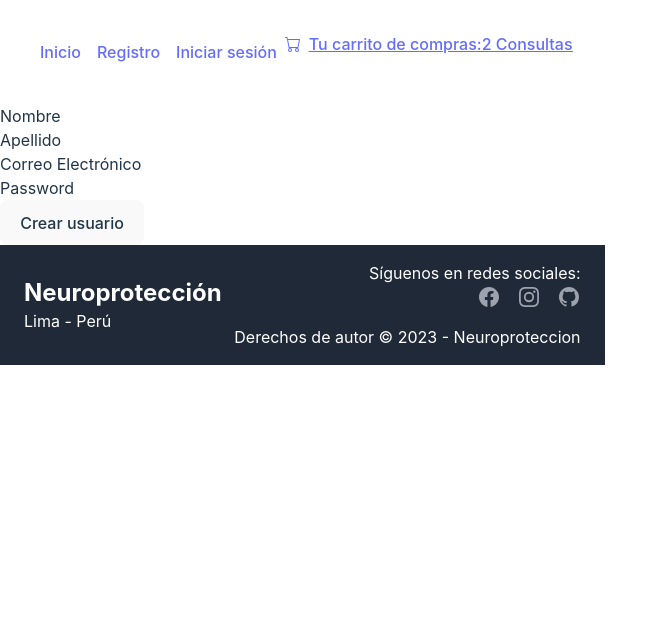
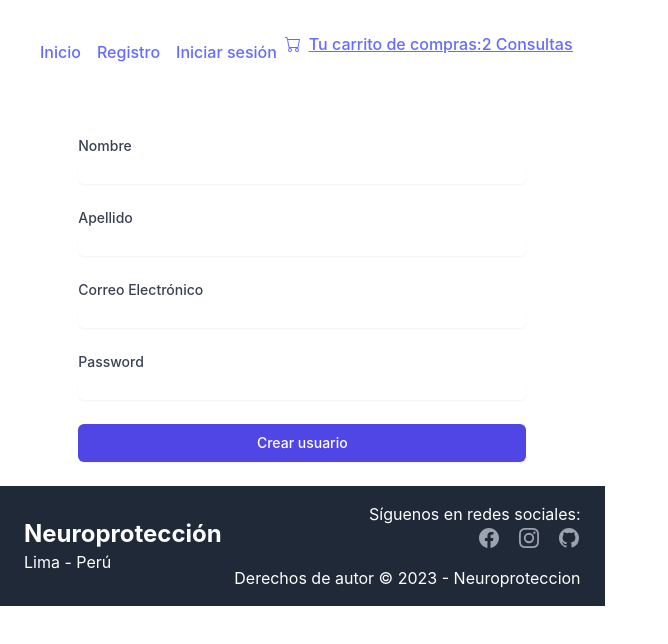
Before and after one commit to priscilaek/fullstack-proyecto5-pris, a React (Vite) app in the folder client/: page /registro in a window 1280 px wide. Shown: the top 644 px of the page, without its empty margins (0-668 px from the left). Built offline with nearby package versions, Linux system fonts and the light colour scheme; no server answers.

Commit message:
forms improving

```diff
--- a/client/package.json
+++ b/client/package.json
@@ -10,6 +10,8 @@
     "preview": "vite preview"
   },
   "dependencies": {
+    "@headlessui/react": "^1.7.17",
+    "@heroicons/react": "^2.0.18",
     "autoprefixer": "^10.4.16",
     "axios": "^1.6.2",
     "bootstrap-icons": "^1.11.2",
--- a/client/src/components/Layout/Header.jsx
+++ b/client/src/components/Layout/Header.jsx
@@ -4,6 +4,8 @@ import UserContext from "../../context/User/UserContext"
 import { useContext, useEffect, useState } from "react"
 import { Cart } from "react-bootstrap-icons"
 import { Helmet } from "react-helmet"
+//import { Dialog } from '@headlessui/react'
+//import { Bars3Icon, XMarkIcon } from '@heroicons/react/24/outline'
 
 function Header() {
   const [user, setUser] = useState({
--- a/client/src/pages/iniciar-sesion/index.jsx
+++ b/client/src/pages/iniciar-sesion/index.jsx
@@ -26,28 +26,40 @@ function Login() {
   }
 
   return (
-    <div>
-      <form onSubmit={handleSubmit}>
-        <div>
-          <label>Correo electrónico</label>
+    <div className="max-w-md mx-auto">
+      <form onSubmit={handleSubmit} className="bg-white shadow-md rounded px-8 pt-6 pb-8 mb-4">
+        <div className="mb-4">
+          <label className="block text-gray-700 text-sm font-bold mb-2" htmlFor="email">
+            Correo electrónico
+          </label>
           <input
             name="email"
             type="email"
             value={user.email}
             onChange={handleChange}
+            className="shadow appearance-none border rounded w-full py-2 px-3 text-gray-700 leading-tight focus:outline-none focus:shadow-outline"
           />
         </div>
-        <div>
-          <label>Password</label>
+        <div className="mb-6">
+          <label className="block text-gray-700 text-sm font-bold mb-2" htmlFor="password">
+            Password
+          </label>
           <input
             name="password"
             type="password"
             value={user.password}
             onChange={handleChange}
+            className="shadow appearance-none border rounded w-full py-2 px-3 text-gray-700 leading-tight focus:outline-none focus:shadow-outline"
           />
         </div>
-
-        <button>Iniciar sesión</button>
+        <div className="flex items-center justify-between">
+          <button
+            className="bg-blue-500 hover:bg-blue-700 text-white font-bold py-2 px-4 rounded focus:outline-none focus:shadow-outline"
+            type="submit"
+          >
+            Iniciar sesión
+          </button>
+        </div>
       </form>
     </div>
   )
--- a/client/src/pages/registro/index.jsx
+++ b/client/src/pages/registro/index.jsx
@@ -30,43 +30,32 @@ function SignUp() {
   }
 
   return (
-    <div>
-      <form onSubmit={handleSubmit}>
+    <div className="max-w-md mx-auto">
+      <form onSubmit={handleSubmit} className="mt-8 space-y-6">
         <div>
-          <label>Nombre</label>
-          <input name="name" value={newUser.name} onChange={handleChange} />
+          <label className="block text-sm font-medium text-gray-700">Nombre</label>
+          <input name="name" value={newUser.name} onChange={handleChange} className="mt-1 block w-full rounded-md border-gray-300 shadow-sm focus:border-indigo-300 focus:ring focus:ring-indigo-200 focus:ring-opacity-50" />
         </div>
 
         <div>
-          <label>Apellido</label>
-          <input
-            name="lastname"
-            value={newUser.lastname}
-            onChange={handleChange}
-          />
+          <label className="block text-sm font-medium text-gray-700">Apellido</label>
+          <input name="lastname" value={newUser.lastname} onChange={handleChange} className="mt-1 block w-full rounded-md border-gray-300 shadow-sm focus:border-indigo-300 focus:ring focus:ring-indigo-200 focus:ring-opacity-50" />
         </div>
 
         <div>
-          <label>Correo Electrónico</label>
-          <input
-            name="email"
-            type="email"
-            value={newUser.email}
-            onChange={handleChange}
-          />
+          <label className="block text-sm font-medium text-gray-700">Correo Electrónico</label>
+          <input name="email" type="email" value={newUser.email} onChange={handleChange} className="mt-1 block w-full rounded-md border-gray-300 shadow-sm focus:border-indigo-300 focus:ring focus:ring-indigo-200 focus:ring-opacity-50" />
         </div>
 
         <div>
-          <label>Password</label>
-          <input
-            name="password"
-            type="password"
-            value={newUser.password}
-            onChange={handleChange}
-          />
+          <label className="block text-sm font-medium text-gray-700">Password</label>
+          <input name="password" type="password" value={newUser.password} onChange={handleChange} className="mt-1 block w-full rounded-md border-gray-300 shadow-sm focus:border-indigo-300 focus:ring focus:ring-indigo-200 focus:ring-opacity-50" />
         </div>
 
-        <button>Crear usuario</button>
+        <button type="submit" className="w-full flex justify-center py-2 px-4 border border-transparent rounded-md shadow-sm text-sm font-medium text-white bg-indigo-600 hover:bg-indigo-700 focus:outline-none focus:ring-2 focus:ring-offset-2 focus:ring-indigo-500">
+          Crear usuario
+        </button>
+        < br />
       </form>
     </div>
   )
```
Also changed, not shown: 1 other file (tests, documents, lock files or other folders).
